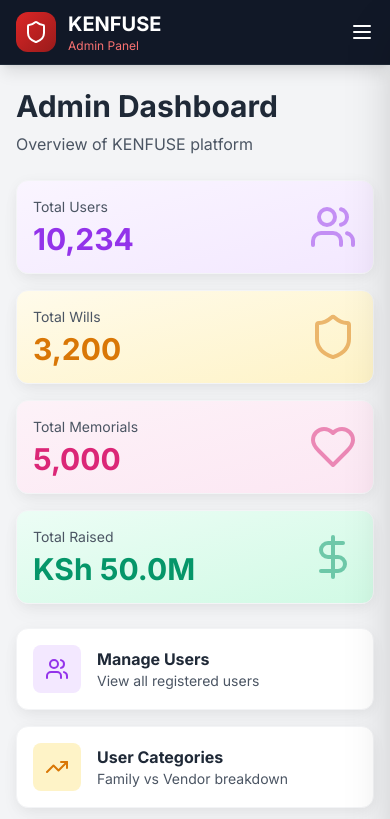
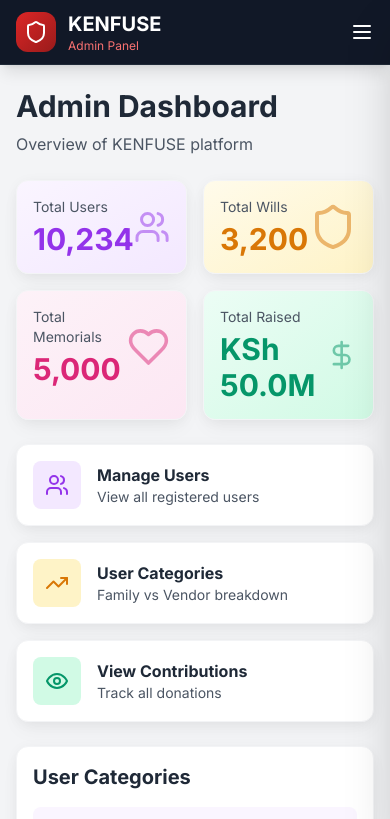
Before and after one commit to Rotz-kirwa/kenfuse-admin, a React (Vite) app: page / in a window 390 px wide. Shown: the top 819 px of the page. Built offline with nearby package versions, Linux system fonts and the light colour scheme.

Commit message:
Update stats grid to 2 columns on mobile

```diff
--- a/src/pages/AdminDashboard.tsx
+++ b/src/pages/AdminDashboard.tsx
@@ -32,7 +32,7 @@
         <p className="text-gray-600">Overview of KENFUSE platform</p>
       </div>
 
-      <div className="grid grid-cols-1 md:grid-cols-2 lg:grid-cols-4 gap-4">
+      <div className="grid grid-cols-2 md:grid-cols-4 gap-4">
         <div className="card bg-gradient-to-br from-purple-50 to-purple-100">
           <div className="flex items-center justify-between">
             <div>
```
